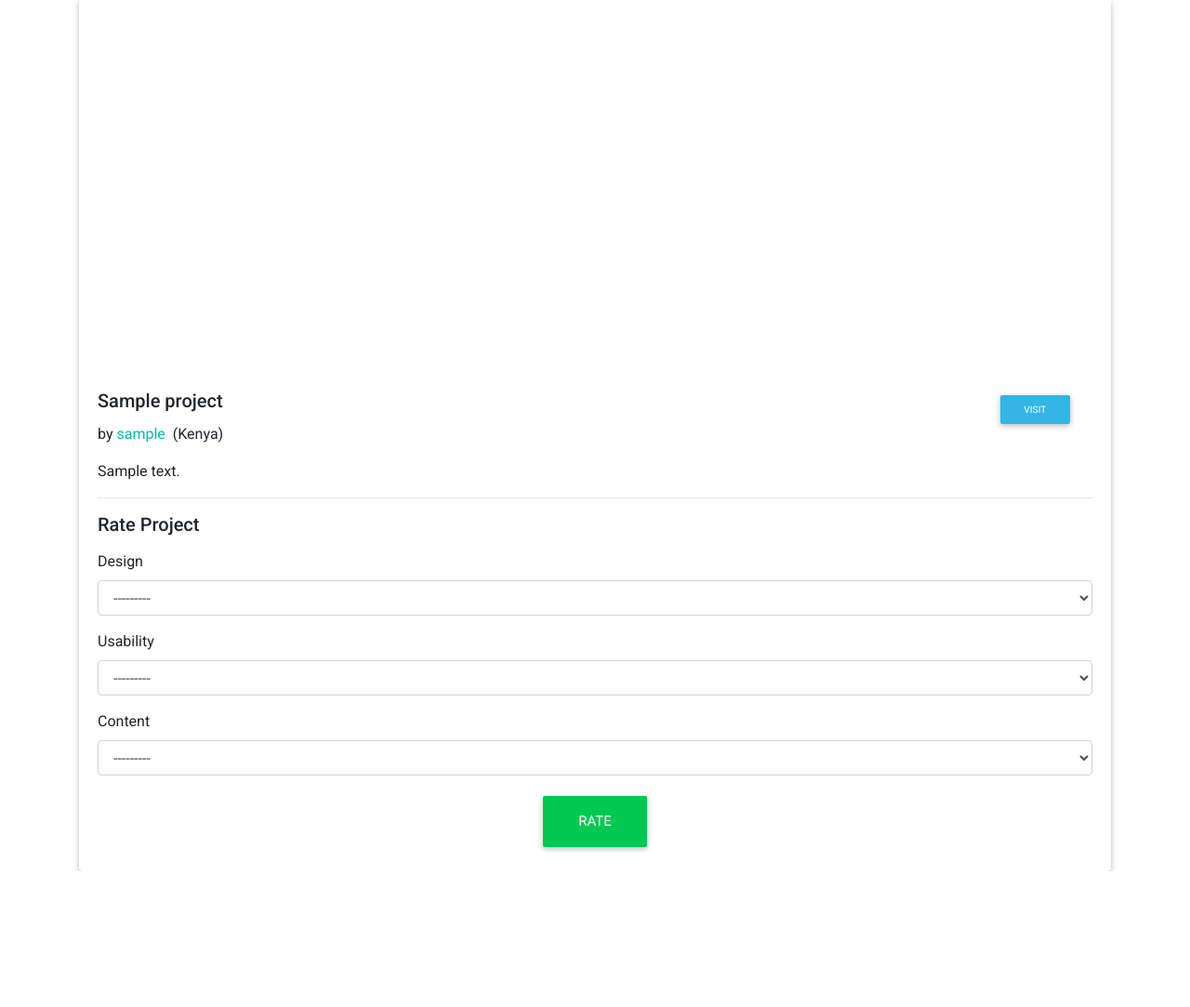
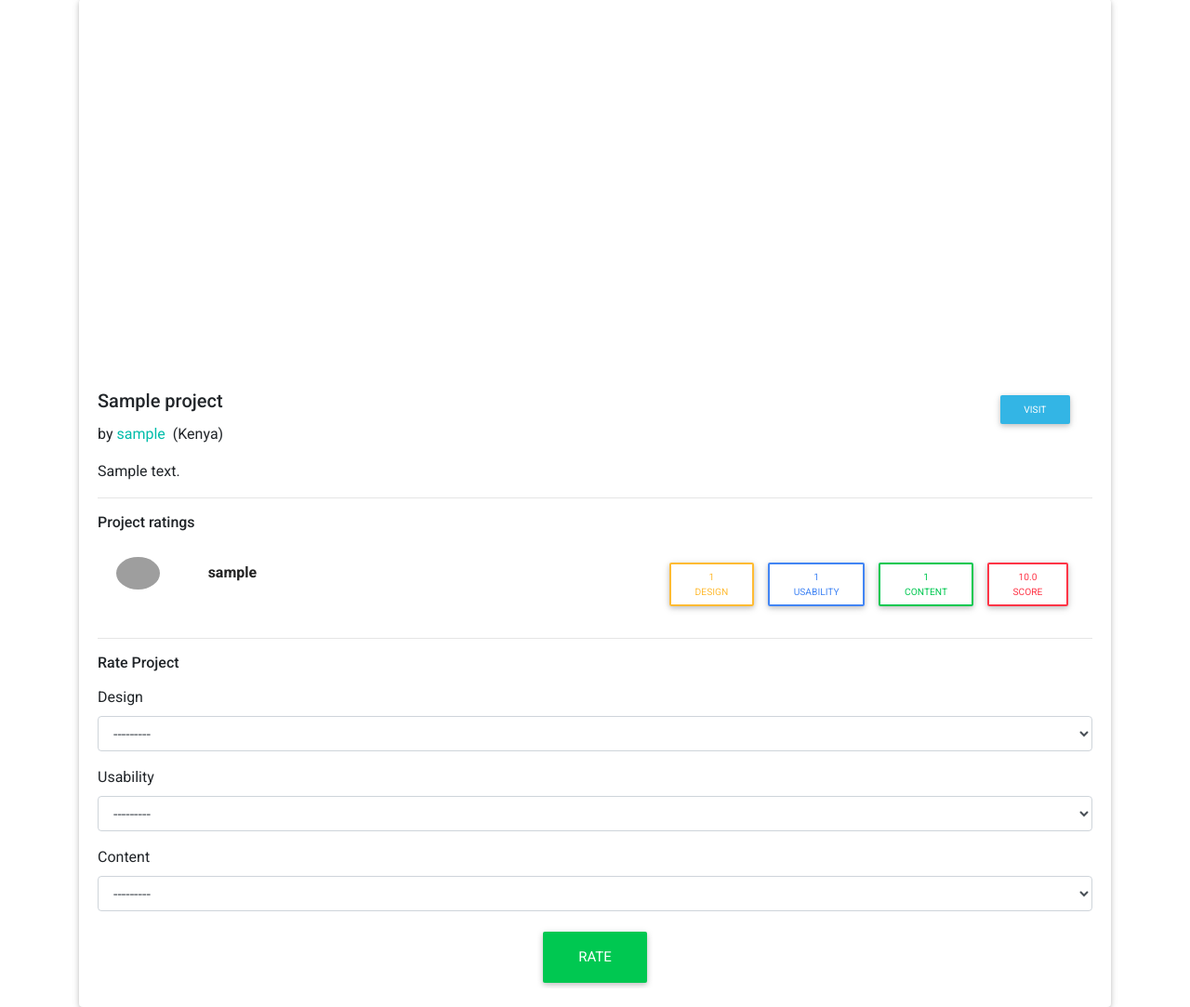
Before and after one commit to D-Kamunya/grade_it, a Django app: page /view/project/1 in a window 1280 px wide. Shown: the part 127-1210 px from the top of the page at 93% size. Before the commit the page ends 1064 px from the top, so only its background shows below. Run offline with Django 3.2, Linux system fonts and the light colour scheme; a user stored in the database is signed in; tables that the repository leaves empty hold one stand-in row (values such as "Sample post"); some libraries are stand-ins or nearby versions; grey boxes are pictures that could not be loaded.

Commit message:
Display project raters and their rates

```diff
--- a/gradeit_app/templates/project.html
+++ b/gradeit_app/templates/project.html
@@ -42,7 +42,29 @@
             </p>
             <p>{{project.description}}</p>
             <hr>
-            <h5 class="card-title my-3"><strong>Rate Project</strong></h5>
+            <h6 class="card-title my-3"><strong>Project ratings</strong></h6>
+
+            <ul class="list-group list-group-flush">
+              {% for rater in raters %}
+
+                <li class="list-group-item">
+                  {%if rater.user.profile.cover_photo.cdn_url%}
+                    <img src="{{rater.user.profile.cover_photo.cdn_url}}" class="rounded-circle z-depth-0" alt="avatar image" height="35">
+                  {%else%}
+                    <img src="https://www.iconfinder.com/data/icons/user-pictures/100/unknown-512.png" class="rounded-circle z-depth-0" alt="avatar image" height="35">
+                  {%endif%}
+                  <a class="text-dark" href=""><b class="ml-5">{{ rater.user.username }}</b></a>
+                  <small class="float-right">
+                      <a class='btn btn-sm btn-outline-warning waves-effect' href="">{{rater.design}} <br> Design</a>
+                      <a class='btn btn-sm btn-outline-primary waves-effect' href="">{{rater.usability}}<br> Usability</a>
+                      <a class='btn btn-sm btn-outline-success waves-effect' href="">{{rater.content}}<br> Content</a>
+                      <a class='btn btn-sm btn-outline-danger waves-effect' href="">{{rater.score}}<br> Score</a>
+                  </small>
+                </li>
+              {% endfor %}
+              </ul>
+            <hr>
+            <h6 class="card-title my-3"><strong>Rate Project</strong></h6>
             <form  action="" method="post" enctype="multipart/form-data">
                 {%csrf_token%}
 
--- a/gradeit_app/views.py
+++ b/gradeit_app/views.py
@@ -84,7 +84,6 @@ def submit_project(request):
 
 def get_project_ratings_av(prj_id):
     ratings=Rating.get_project_ratings(prj_id)
-
     if ratings:
         design_ratings = [int(d.design) for d in ratings]
         design_avg = round(sum(design_ratings) / len(design_ratings),2)
@@ -120,6 +119,8 @@ def get_project_ratings_av(prj_id):
 def view_project(request,prj_id):
     project = Project.get_project_by_id(prj_id)
     ratings=get_project_ratings_av(prj_id)
+    raters=Rating.get_project_ratings(prj_id)
+
     if request.method == 'POST':
         form = RatingsForm(request.POST)
         if form.is_valid():
@@ -139,7 +140,8 @@ def view_project(request,prj_id):
     context = {
         'project': project,
         'form': form,
-        'ratings':ratings
+        'ratings':ratings,
+        'raters':raters
     }
 
     return render(request,'project.html',context)
```
